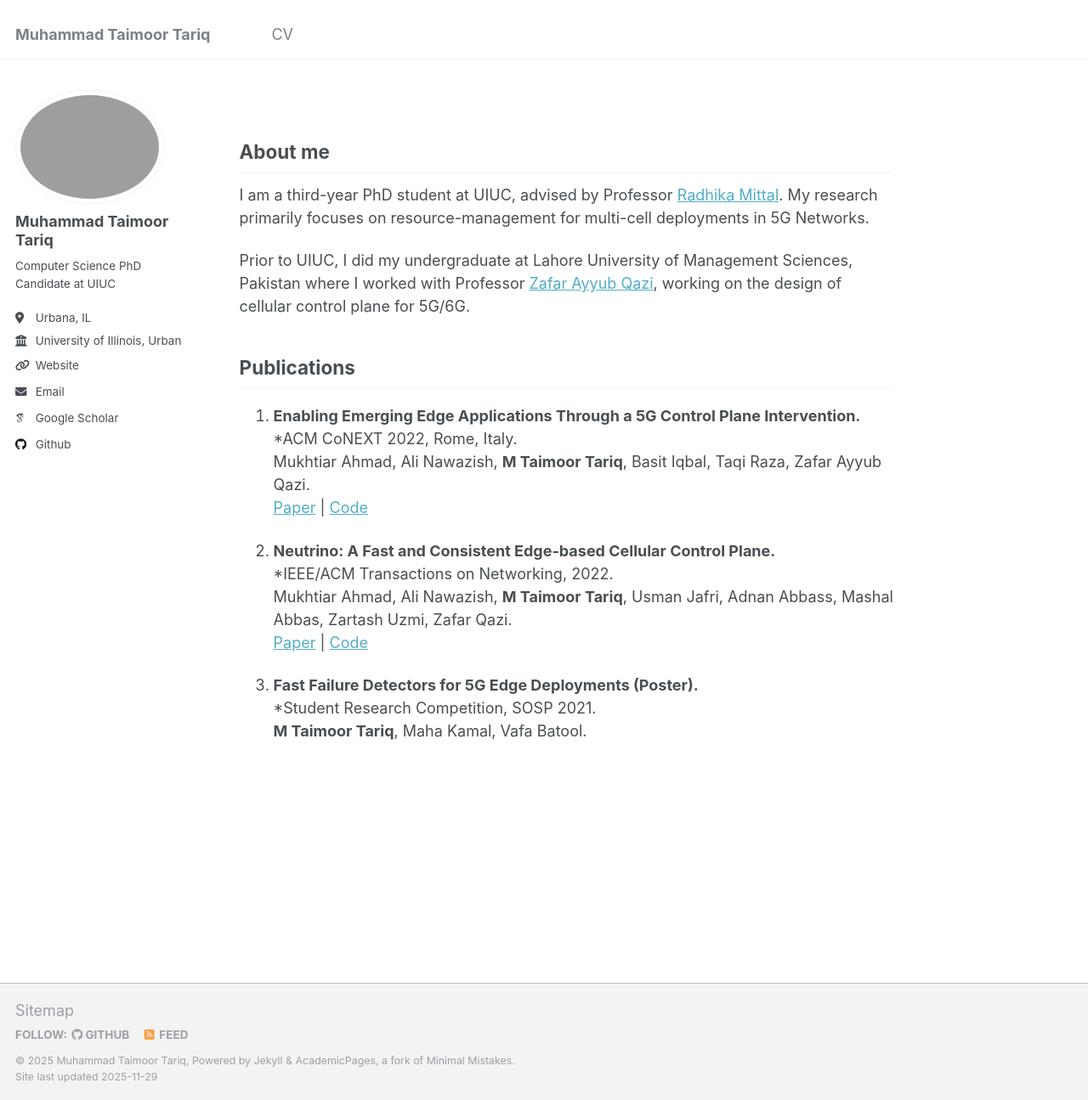
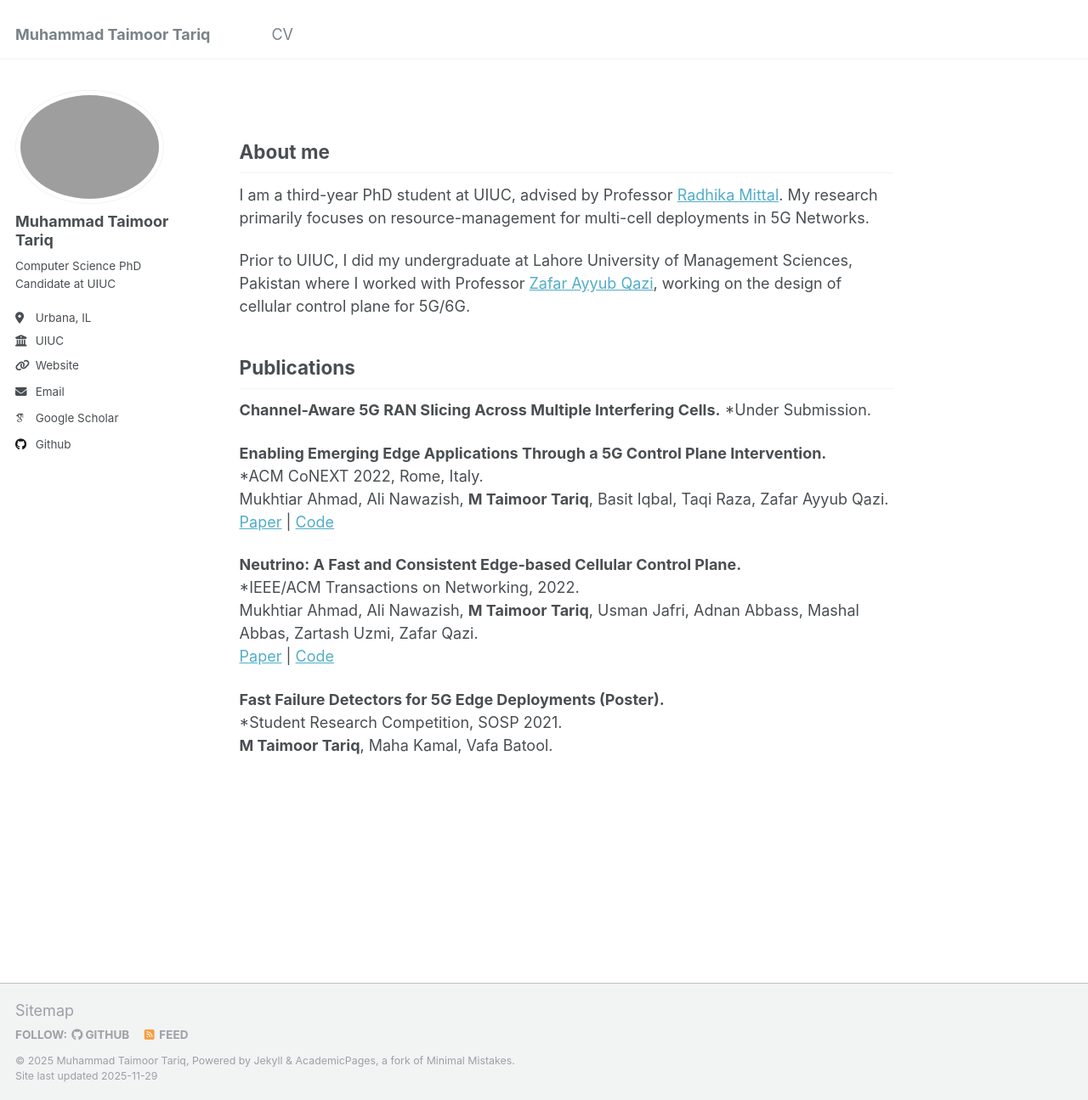
Before and after one commit to taimoortt/taimoortt.github.io, a Jekyll site: the page built from _pages/about.md, in a window 1280 px wide and 1295 px high. Shown: the whole window at 85% size. Built offline with Jekyll 4.4.1, drawn with Linux system fonts in a browser that asks for light colours; some web fonts are replaced.

Commit message:
updated pubs

```diff
--- a/_config.yml
+++ b/_config.yml
@@ -26,7 +26,7 @@ author:
   pronouns         : # example: "she/her"
   bio              : "Computer Science PhD Candidate at UIUC"
   location         : "Urbana, IL"
-  employer         : "University of Illinois, Urbana-Champaign"
+  employer         : "UIUC"
   uri              : "https://taimoortt.github.io"
   email            : "mttariq2@illinois.edu"
 
--- a/_pages/about.md
+++ b/_pages/about.md
@@ -15,16 +15,19 @@ Prior to UIUC, I did my undergraduate at Lahore University of Management Science
 
 ## Publications
 
-1. **Enabling Emerging Edge Applications Through a 5G Control Plane Intervention.**
+**Channel-Aware 5G RAN Slicing Across Multiple Interfering Cells.**
+   *Under Submission.
+
+**Enabling Emerging Edge Applications Through a 5G Control Plane Intervention.**
    *ACM CoNEXT 2022, Rome, Italy.
    Mukhtiar Ahmad, Ali Nawazish, **M Taimoor Tariq**, Basit Iqbal, Taqi Raza, Zafar Ayyub Qazi.
    [Paper](https://dl.acm.org/doi/10.1145/3555050.3569130) | [Code](https://github.com/nsgLUMS/cellclone)
 
-2. **Neutrino: A Fast and Consistent Edge-based Cellular Control Plane.**
+**Neutrino: A Fast and Consistent Edge-based Cellular Control Plane.**
    *IEEE/ACM Transactions on Networking, 2022.
    Mukhtiar Ahmad, Ali Nawazish, **M Taimoor Tariq**, Usman Jafri, Adnan Abbass, Mashal Abbas, Zartash Uzmi, Zafar Qazi.
    [Paper](https://ieeexplore.ieee.org/document/9885031) | [Code](https://github.com/nsgLUMS/neutrino)
 
-3. **Fast Failure Detectors for 5G Edge Deployments (Poster).**
+**Fast Failure Detectors for 5G Edge Deployments (Poster).**
    *Student Research Competition, SOSP 2021.
    **M Taimoor Tariq**, Maha Kamal, Vafa Batool.
```
